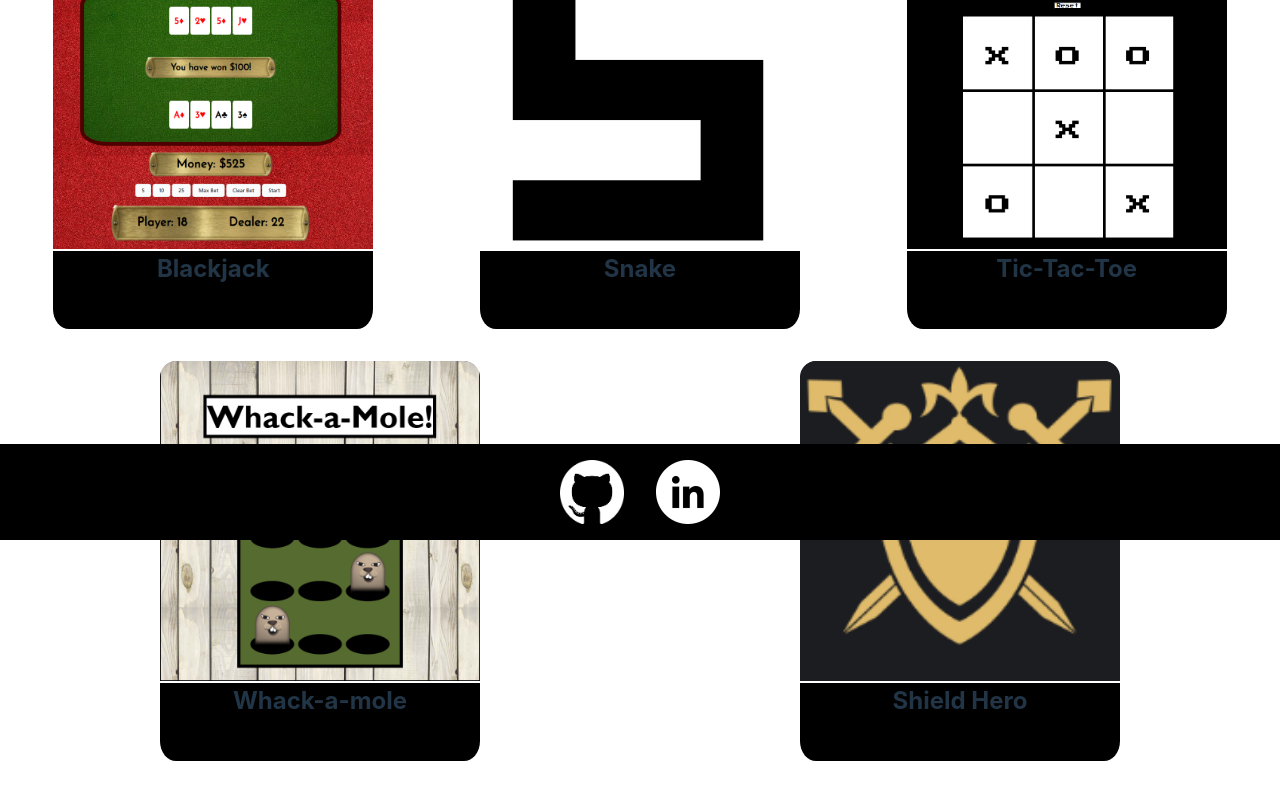
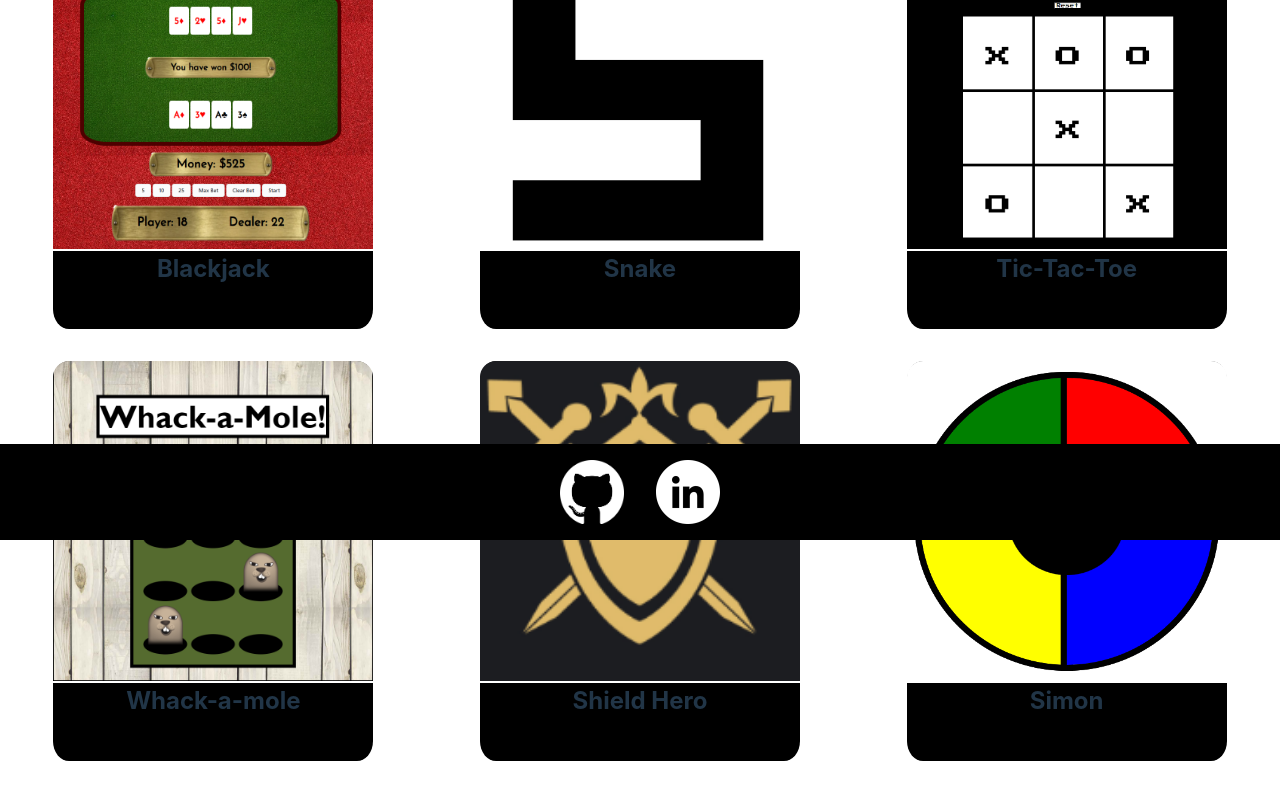
Before and after one commit to Trile16/game-site, a React (Vite) app: page / in a window 1280 px wide. Shown: the part 260-1060 px from the top of the page. Built offline with nearby package versions, Linux system fonts and the light colour scheme; the HTML template or start-up script is replaced by a standard one.

Commit message:
added simon

```diff
--- a/src/AllGames.jsx
+++ b/src/AllGames.jsx
@@ -5,6 +5,7 @@ import snake from "./assets/snake-image-preview.png";
 import ticTacToePreview from "./assets/tic-tac-toe-image-preview.png";
 import whackAMolePreview from "./assets/whack-a-mole-image-preview.png";
 import shieldHeroPreview from "./assets/shield-hero-preview.png";
+import simonPreview from "./assets/simon-preview.png";
 
 function AllGames(props) {
   return (
@@ -38,6 +39,12 @@ function AllGames(props) {
         image={shieldHeroPreview}
         link="https://tri-le-shield-hero.netlify.app"
       />
+
+      <Card
+        name="Simon"
+        image={simonPreview}
+        link="https://tri-le-simon.netlify.app"
+      />
     </div>
   );
 }
--- a/src/Classic.jsx
+++ b/src/Classic.jsx
@@ -1,8 +1,8 @@
 import React from "react";
 import Card from "./Card";
-import construction from "./assets/construction.png";
 import snake from "./assets/snake-image-preview.png";
 import ticTacToePreview from "./assets/tic-tac-toe-image-preview.png";
+import simonPreview from "./assets/simon-preview.png";
 
 function Classic(props) {
   return (
@@ -19,6 +19,12 @@ function Classic(props) {
         link="https://tri-le-snake.netlify.app/"
         target="_blank"
       />
+
+      <Card
+        name="Simon"
+        image={simonPreview}
+        link="https://tri-le-simon.netlify.app"
+      />
     </div>
   );
 }
```
Also changed, not shown: src/assets/simon-preview.png (added).
